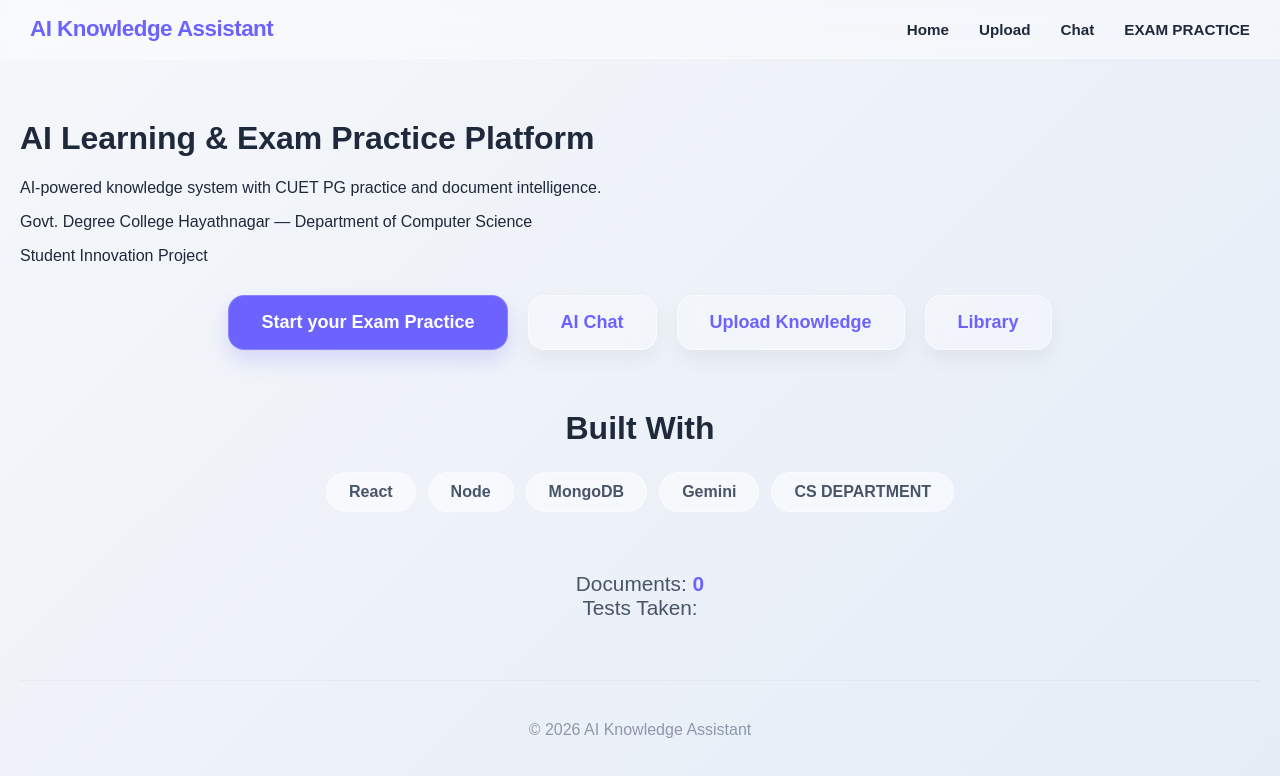
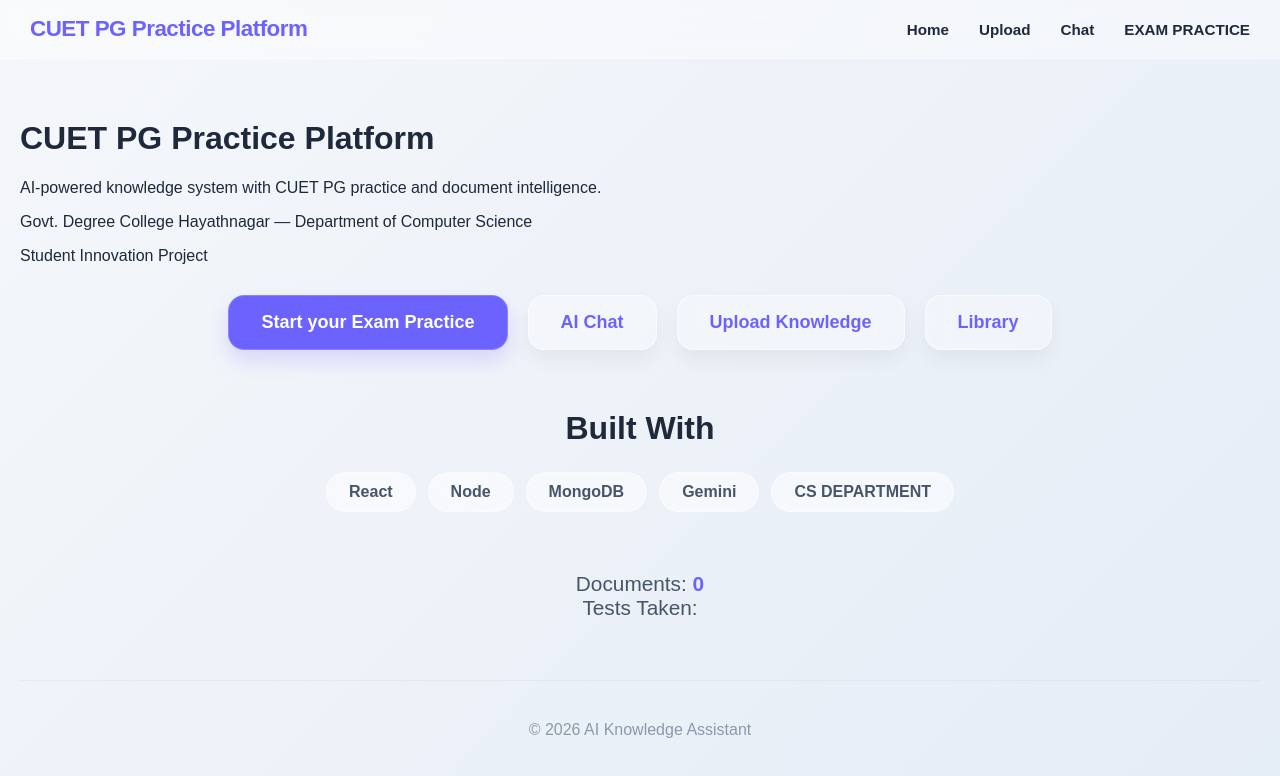
Before and after one commit to gopalthop/AI-KNOWLEDGE-ASSISSTANT-FRONTEND--GEMINI, a React (Create React App) app: page / in a window 1280 px wide. Shown: the top 776 px of the page. Built offline with nearby package versions, Linux system fonts and the light colour scheme; no server answers.

Commit message:
title changed

```diff
--- a/src/components/Navbar/Navbar.js
+++ b/src/components/Navbar/Navbar.js
@@ -7,7 +7,7 @@ function Navbar() {
 
   return (
     <nav className="navbar">
-      <div className="logo">AI Knowledge Assistant</div>
+      <div className="logo">CUET PG Practice Platform</div>
 
       <div className={`navLinks ${menuOpen ? "active" : ""}`}>
         <Link to="/" onClick={() => setMenuOpen(false)}>
--- a/src/pages/Home/Home.js
+++ b/src/pages/Home/Home.js
@@ -16,7 +16,7 @@ function Home() {
   return (
     <div className="home">
       {/* HERO */}
-      <h1>AI Learning & Exam Practice Platform</h1>
+      <h1>CUET PG Practice Platform</h1>
 
       <p>
         AI-powered knowledge system with CUET PG practice and document
```
